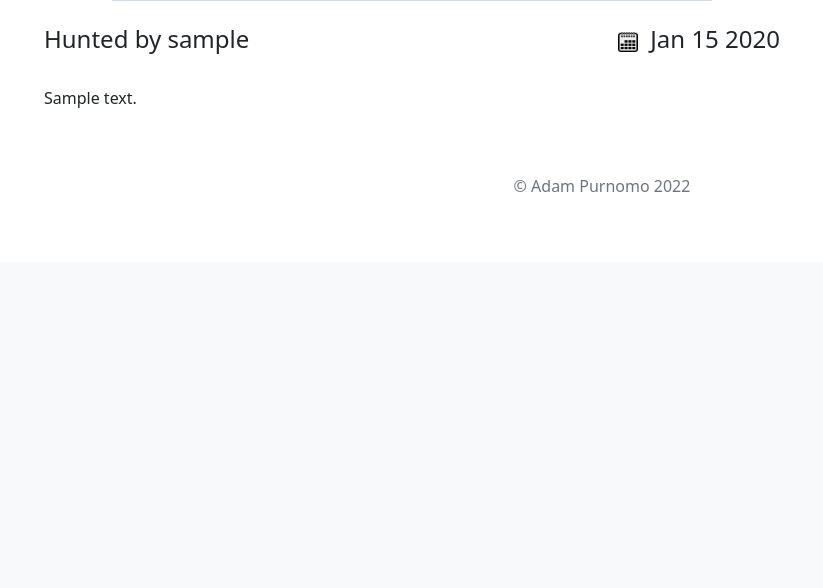
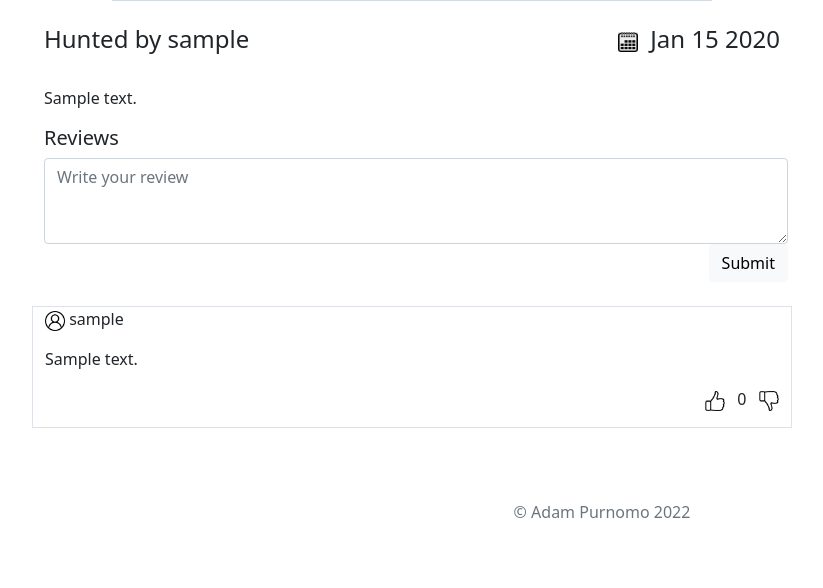
Before and after one commit to AdamPurnomo/Good-Apps, a Django app: page /products/1 in a window 1280 px wide. Shown: the part 633-1221 px from the top of the page, without its empty margins (38-861 px from the left). Before the commit the page ends 825 px from the top, so only its background shows below. Run offline with Django 3.2, Linux system fonts and the light colour scheme; tables that the repository leaves empty hold one stand-in row (values such as "Sample post"); grey boxes marked "Sample" are stand-in pictures; parts of the project's set-up code (start-up, migrations or seed data) failed here and were passed over.

Commit message:
added like comments feature

```diff
--- a/products/models.py
+++ b/products/models.py
@@ -1,5 +1,7 @@
+from statistics import mode
 from django.db import models
 from django.contrib.auth.models import User
+from django.utils import timezone
 
 # Create your models here.
 
@@ -32,3 +34,29 @@ class Upvote(models.Model):
 
     def __str__(self):
         return str(self.votedby.username) + " upvoted for " + str(self.votedfor.title)
+
+
+class Review(models.Model):
+    reviewer = models.ForeignKey(User, on_delete=models.CASCADE)
+    reviewee = models.ForeignKey(Product, on_delete=models.CASCADE)
+    body = models.TextField()
+    pub_date = models.DateTimeField(default=timezone.now)
+
+    def __str__(self):
+        return str(self.reviewer.username) + " 's review on " + str(self.reviewee.title)
+
+
+class Like(models.Model):
+    likedby = models.ForeignKey(User, on_delete=models.CASCADE)
+    likedpost = models.ForeignKey(Review, on_delete=models.CASCADE)
+
+    def __str__(self):
+        return str(self.likedby.username) + " likes " + str(self.likedpost.reviewer.username) + "'s on " + str(self.likedpost.reviewee.title)
+
+
+class Dislike(models.Model):
+    dislikedby = models.ForeignKey(User, on_delete=models.CASCADE)
+    dislikedpost = models.ForeignKey(Review, on_delete=models.CASCADE)
+
+    def __str__(self):
+        return str(self.likedby.username) + " dislikes " + str(self.likedpost.reviewer.username) + "'s on " + str(self.likedpost.reviewee.title)
--- a/products/templates/products/detail.html
+++ b/products/templates/products/detail.html
@@ -86,5 +86,52 @@
 </div>
 {% endif %}
 
+<div class="row">
+    <h5>Reviews</h5>
+    <form method="POST" action="{% url 'review' product.id %}">
+        {% csrf_token%}
+
+        <div class="col-8">
+            <textarea type="textbox" class="form-control" rows="3" name="body"
+                placeholder="Write your review"></textarea>
+        </div>
+
+        <div class="col-8 text-end">
+            <button type="submit" class="btn btn-light"> Submit </button>
+        </div>
+    </form>
+</div>
+<br />
+
+{% for review, numlikes in reviews %}
+<div class="row">
+    <div class="col-8 border">
+        <p>
+            <img src="{% static 'user.png' %}" height=20 width=20 /> {{ review.reviewer }}
+        </p>
+        <p>{{ review.body }}</p>
+        <p class="text-end">
+            <a href="javascript:{document.getElementById('like{{ review.id }}').submit()}"><img
+                    src="{% static 'like.png' %}" height=20 width=20 /></a>
+            &nbsp; {{ numlikes }} &nbsp;
+            <a href="javascript:{document.getElementById('dislike{{ review.id }}').submit()}"><img
+                    src="{% static 'dislike.png' %}" height=20 width=20 /></a>
+
+        </p>
+    </div>
+</div>
+<br />
+
+
+<form id="like{{ review.id }}" method="POST" action="{% url 'like' product.id review.id %}">
+    {% csrf_token%}
+    <input type="hidden">
+</form>
+
+<form id="dislike{{ review.id }}" method="POST" action="{% url 'dislike' product.id review.id %}">
+    {% csrf_token%}
+    <input type="hidden">
+</form>
+{% endfor %}
 
 {% endblock %}
--- a/products/urls.py
+++ b/products/urls.py
@@ -12,5 +12,11 @@ urlpatterns = [
          views.deupvotehome, name='deupvotehome'),
     path('<int:product_id>/edit', views.edit, name='edit'),
     path('<int:product_id>/saveedit', views.saveedit, name='saveedit'),
-
+    path('<int:product_id>/review', views.review, name='review'),
+    path('<int:product_id>/<int:review_id>/like', views.like, name='like'),
+    path('<int:product_id>/unlike', views.unlike, name='unlike'),
+    path('<int:product_id>/<int:review_id>dislike',
+         views.dislike, name='dislike'),
+    path('<int:product_id>/undislike',
+         views.undislike, name='undislike'),
 ]
--- a/products/views.py
+++ b/products/views.py
@@ -2,7 +2,7 @@ from math import prod
 from django.conf.urls import url
 from django.shortcuts import redirect, render, get_object_or_404
 from django.contrib.auth.decorators import login_required
-from .models import Product, Upvote
+from .models import Product, Upvote, Review, Like, Dislike
 from django.utils import timezone
 from django.db.models import Q
 # Create your views here.
@@ -30,6 +30,29 @@ def home(request):
 def detail(request, product_id):
     product = get_object_or_404(Product, pk=product_id)
     upvote = False
+    try:
+        reviews = Review.objects.filter(reviewee=product).order_by('-pub_date')
+        reviewlikes = []
+        for review in reviews:
+            numlikes = 0
+            try:
+                likes = Like.objects.filter(likedpost=review)
+                numlikes = len(likes)
+            except Like.DoesNotExist:
+                pass
+
+            numdislikes = 0
+            try:
+                dislikes = Dislike.objects.filter(dislikedpost=review)
+                numdislikes = len(dislikes)
+            except Dislike.DoesNotExist:
+                pass
+            reviewlikes.append(numlikes-numdislikes)
+    except Review.DoesNotExist:
+        pass
+
+    # Next, bundle each review with its like and dislikes
+
     if request.user.is_authenticated:
         try:
             upvote = Upvote.objects.get(
@@ -37,7 +60,23 @@ def detail(request, product_id):
             upvote = True
         except Upvote.DoesNotExist:
             pass
-    return render(request, 'products/detail.html', {'product': product, 'upvote': upvote})
+    return render(request, 'products/detail.html', {'product': product, 'upvote': upvote, 'reviews': zip(reviews, reviewlikes)})
+
+
+@ login_required(login_url='/accounts/signup')
+def review(request, product_id):
+    if request.method == 'POST':
+        product = Product.objects.get(pk=product_id)
+        print("review func called")
+        if request.POST['body']:
+            print("review object created")
+            rev = Review()
+            rev.reviewer = request.user
+            rev.reviewee = product
+            rev.body = request.POST['body']
+            rev.pub_date = timezone.datetime.now()
+            rev.save()
+        return redirect('/products/' + str(product.id))
 
 
 def edit(request, product_id):
@@ -64,7 +103,7 @@ def saveedit(request, product_id):
         return redirect('/products/' + str(product.id))
 
 
-@login_required(login_url='/accounts/signup')
+@ login_required(login_url='/accounts/signup')
 def upvote(request, product_id):
     if request.method == 'POST':
         product = get_object_or_404(Product, pk=product_id)
@@ -78,7 +117,49 @@ def upvote(request, product_id):
         return redirect('/products/' + str(product.id))
 
 
-@login_required(login_url='/accounts/signup')
+@ login_required(login_url='/accounts/signup')
+def like(request, product_id, review_id):
+    if request.method == 'POST':
+        review = get_object_or_404(Review, pk=review_id)
+        try:
+            thumbdown = Dislike.objects.get(
+                Q(dislikedpost=review) & Q(dislikedby=request.user))
+            thumbdown.delete()
+        except Dislike.DoesNotExist:
+            pass
+        thumbup = Like(likedby=request.user, likedpost=review)
+        thumbup.save()
+
+    return redirect('/products/' + str(product_id))
+
+
+@ login_required(login_url='/accounts/signup')
+def dislike(request, product_id, review_id):
+    if request.method == 'POST':
+        review = get_object_or_404(Review, pk=review_id)
+        try:
+            thumbup = Like.objects.get(
+                Q(likedpost=review) & Q(likedby=request.user))
+            thumbup.delete()
+        except Like.DoesNotExist:
+            pass
+        thumbdown = Dislike(dislikedby=request.user, dislikedpost=review)
+        thumbdown.save()
+
+    return redirect('/products/' + str(product_id))
+
+
+@ login_required(login_url='/accounts/signup')
+def unlike(request, product_id, review_id):
+    return None
+
+
+@ login_required(login_url='/accounts/signup')
+def undislike(request, product_id, review_id):
+    return None
+
+
+@ login_required(login_url='/accounts/signup')
 def deupvote(request, product_id):
     if request.method == 'POST':
         product = get_object_or_404(Product, pk=product_id)
@@ -91,7 +172,7 @@ def deupvote(request, product_id):
         return redirect('/products/' + str(product.id))
 
 
-@login_required(login_url='/accounts/signup')
+@ login_required(login_url='/accounts/signup')
 def upvotehome(request, product_id):
     if request.method == 'POST':
         product = get_object_or_404(Product, pk=product_id)
@@ -105,7 +186,7 @@ def upvotehome(request, product_id):
         return redirect('home')
 
 
-@login_required(login_url='/accounts/signup')
+@ login_required(login_url='/accounts/signup')
 def deupvotehome(request, product_id):
     if request.method == 'POST':
         product = get_object_or_404(Product, pk=product_id)
@@ -118,7 +199,7 @@ def deupvotehome(request, product_id):
         return redirect('home')
 
 
-@login_required
+@ login_required
 def create(request):
     if request.method == 'POST':
         if request.POST['title'] and request.POST['body'] and request.POST['url'] and request.FILES['icon'] and request.FILES['image']:
```
Also changed, not shown: producthunt/static/dislike.png (added), producthunt/static/like.png (added), producthunt/static/user.png (added), products/migrations/0003_reviews.py (added), products/migrations/0004_auto_20220122_1411.py (added), products/migrations/0005_review_pub_date.py (added), products/migrations/0006_dislike_like.py (added), static/dislike.png (added), static/like.png (added), static/user.png (added).
